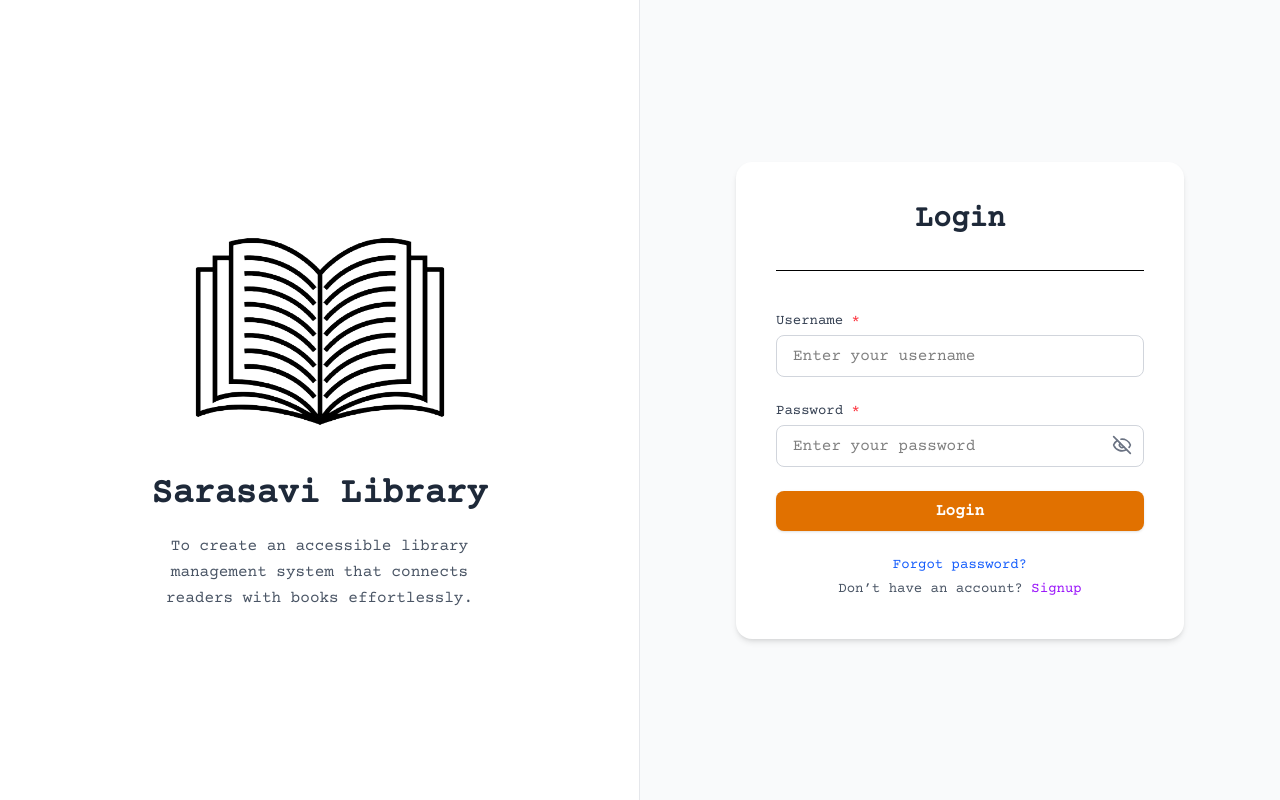
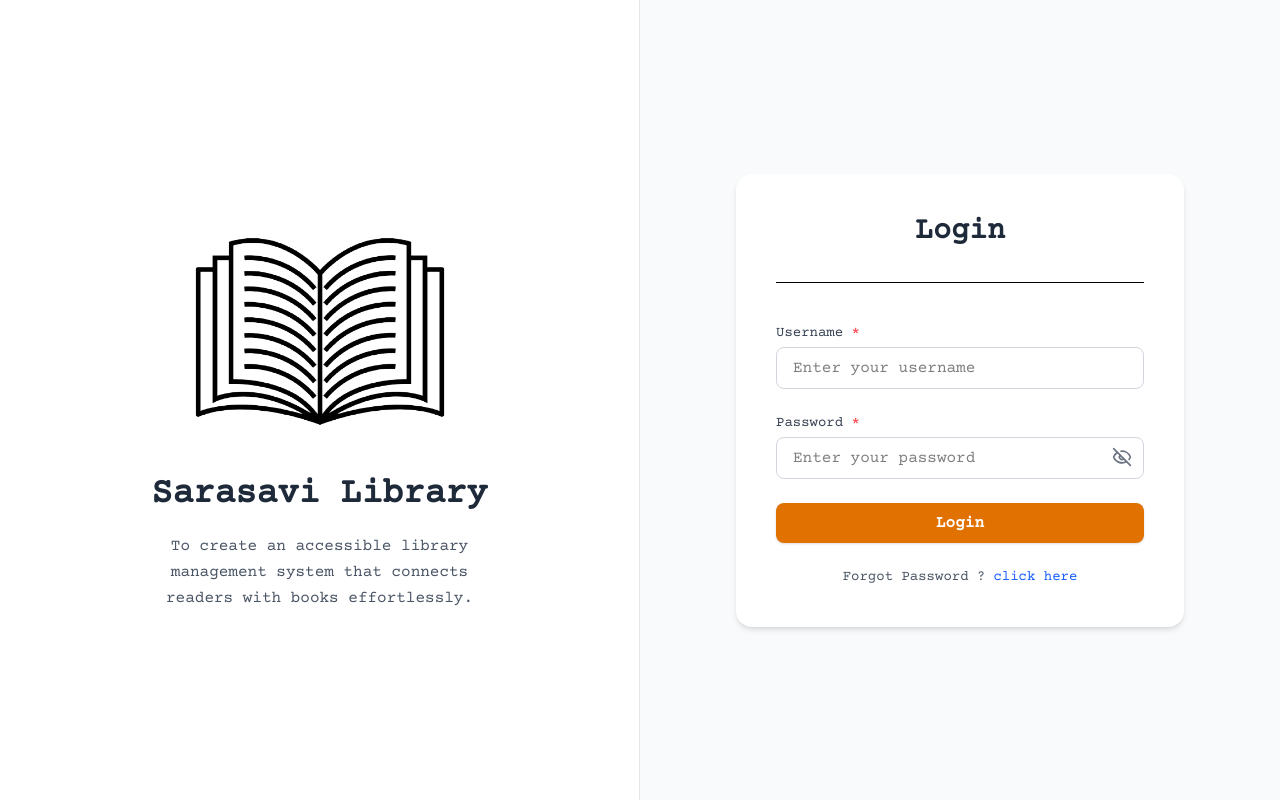
Before and after one commit to chandisarandeni/lib-member-portal, a React (Vite) app: page / in a window 1280 px wide. Built offline with nearby package versions, Linux system fonts and the light colour scheme.

Commit message:
fix: text error in login page 🛠️

```diff
--- a/src/pages/LoginPage.jsx
+++ b/src/pages/LoginPage.jsx
@@ -96,14 +96,9 @@ function LoginPage() {
 
           <div className="text-sm text-center text-gray-600 mt-6 space-y-1">
             <p>
-              <a href="#" className="text-blue-600 hover:underline">
-                Forgot password?
-              </a>
-            </p>
-            <p>
-              Don’t have an account?{" "}
-              <a href="#" className="text-purple-600 hover:underline">
-                Signup
+              Forgot Password ?
+              <a href="#" className="text-blue-600 hover:underline ml-2">
+                click here
               </a>
             </p>
           </div>
```
